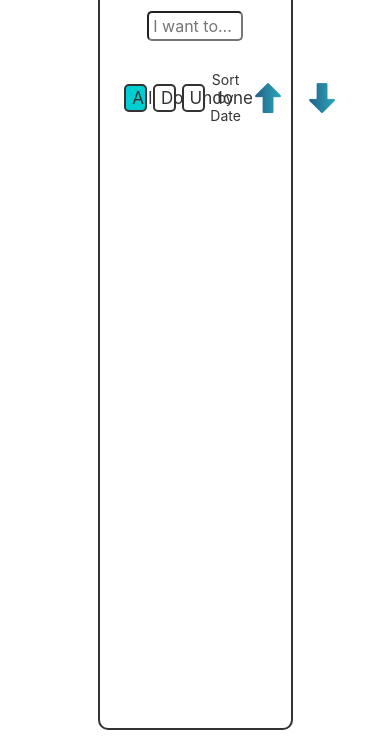
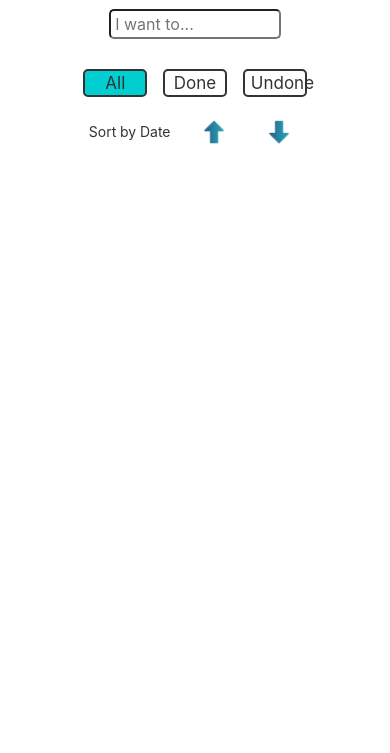
Before and after one commit to dGlotov/to-do, a React app: page / in a window 390 px wide. Shown: the part 91-844 px from the top of the page. Built offline with nearby package versions, Linux system fonts and the light colour scheme.

Commit message:
added adaptive

```diff
--- a/src/Button/style.scss
+++ b/src/Button/style.scss
@@ -15,3 +15,9 @@
   filter: drop-shadow(3px 5px 5px #000);
   cursor: pointer;
 }
+
+@media screen and (max-width: 380px) {
+  .button-filter {
+    width: 80px;
+  }
+}
--- a/src/MainContainer/style.scss
+++ b/src/MainContainer/style.scss
@@ -56,3 +56,52 @@
     margin: 10px;
   }
 }
+
+@media screen and (max-width: 1200px) {
+  .main {
+    width: 90%;
+
+      .nav {
+        flex-wrap: wrap;
+        margin: 10px 0;
+
+        .filter {
+          min-width: 340px;
+          margin: 10px 0;
+        }
+
+        .sort {
+          margin: 10px 0;
+          width: 60%;
+
+          .img-button {
+            width: 30px;
+            height: 30px;
+            margin: 0 7px;
+          }
+        }
+      }
+  }
+}
+
+@media screen and (max-width: 500px) {
+  .main {
+    width: 98%;
+    border: none;
+
+    .nav {
+      width: 90%;
+      flex-wrap: wrap;
+      margin: 10px 0;
+      justify-content: center;
+
+      .filter {
+        min-width: 255px;
+      }
+
+      .sort {
+        min-width: 255px;
+      }
+    }
+  }
+}
--- a/src/Task/style.scss
+++ b/src/Task/style.scss
@@ -50,3 +50,14 @@
     cursor: pointer;
   }
 }
+
+@media screen and (max-width: 500px) {
+  .task {
+    font-size: 16px;
+
+      .img-button {
+        width: 30px;
+        height: 30px;
+      }
+  }
+}
--- a/src/TaskList/style.scss
+++ b/src/TaskList/style.scss
@@ -2,7 +2,13 @@
   display: flex;
   flex-direction: column;
   align-content: stretch;
-  width: 90%;
-  height: 60%;
+  width: 100%;
+  height: 65%;
   margin: 1% 6% 1% 0%;
 }
+
+// @media screen and (max-width: 500px) {
+//   .task-list {
+//     width: 100%;
+//   }
+// }
```
